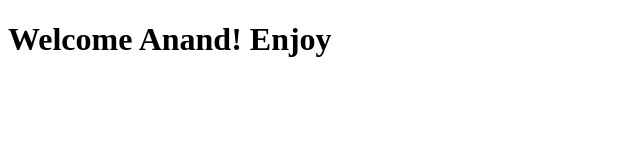
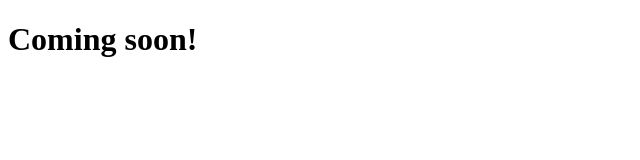
Before and after one commit to arprajapat/arprajapat.github.io, a plain HTML site: page index.html in a window 1280 px wide. Shown: the whole page, without its empty margins (0-640 px from the left). Drawn offline with Linux system fonts and the light colour scheme.

Commit message:
Update index.html
updated html

```diff
--- a/index.html
+++ b/index.html
@@ -11,6 +11,6 @@
 </head>
 
 <body>
-  <h1>Welcome Anand! Enjoy</h1>
+  <h1>Coming soon!</h1>
 </body>
 </html>
```
